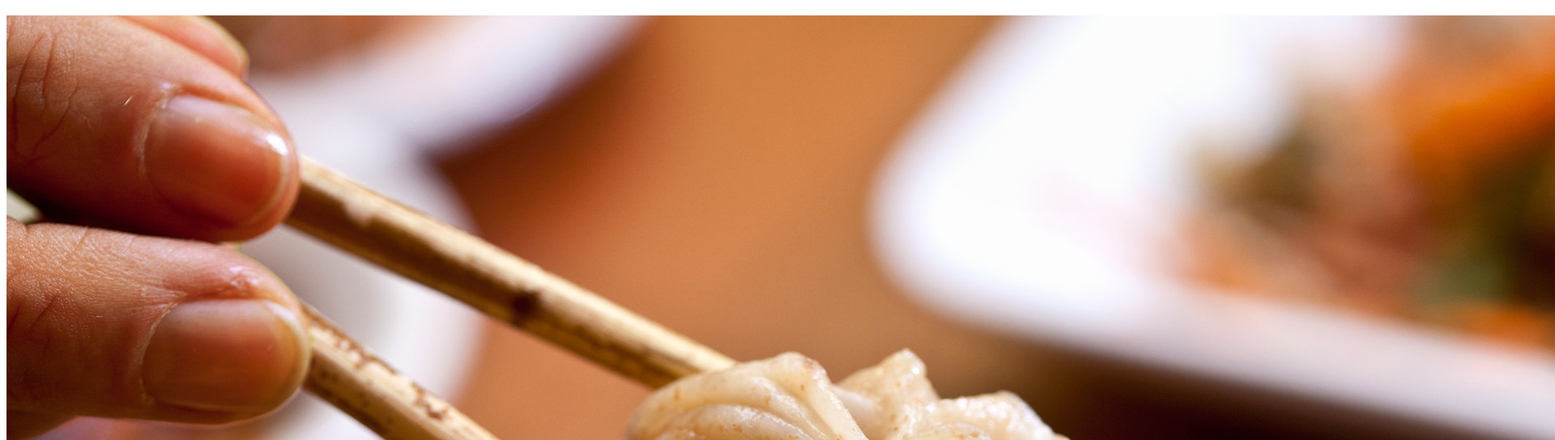
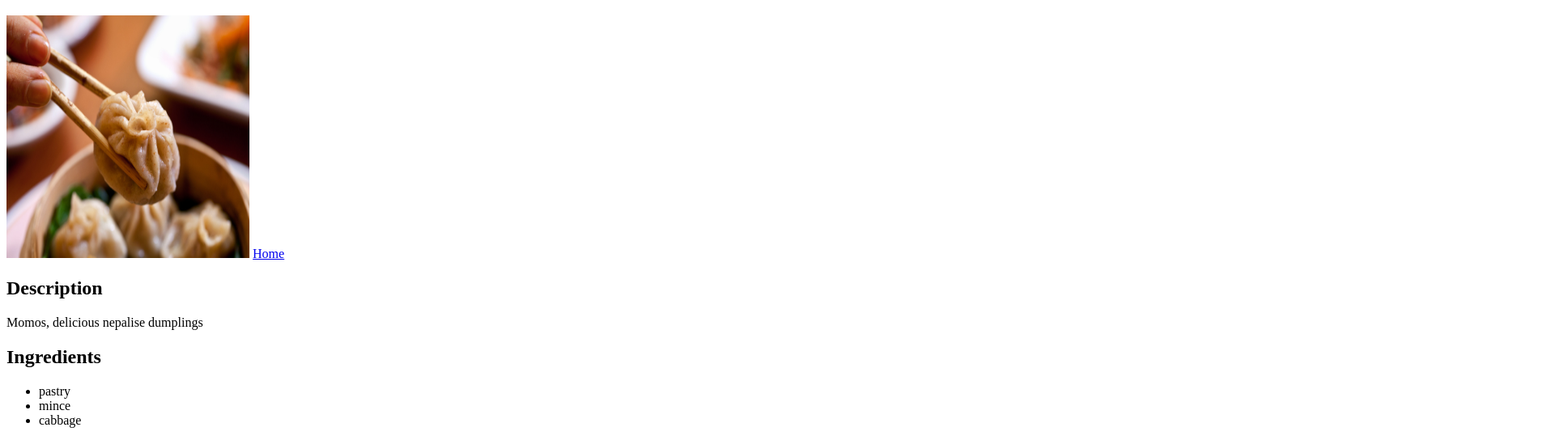
Before and after one commit to safal-t/odin-recipes, a plain HTML site: page recipes/momo.html in a window 1280 px wide. Shown: the part 61-605 px from the top of the page at 81% size, 1920 px wide, since content can reach past the window. Drawn offline with Linux system fonts and the light colour scheme.

Commit message:
fixing all bugs to image

```diff
--- a/recipes/momo.html
+++ b/recipes/momo.html
@@ -2,13 +2,13 @@
 <html lang="en">
 <head>
     <meta charset="UTF-8">
-    <meta name="viewport" content="width=device-width, initial-scale=1.0" height="300" width="300">
+    <meta name="viewport" content="width=device-width, initial-scale=1.0">
     <title>Momo Recipe</title>
 </head>
 <body>
     <h1>Momo Recipe</h1>
 
-    <img src="../img/momo-odin.jpg" alt="image of momo">
+    <img src="../img/momo-odin.jpg" alt="image of momo" height="300" width="300">
     <a href="../index.html">Home</a>
 
 
```
Also changed, not shown: recipes/butter-chicken.html (+1 -1 lines).
